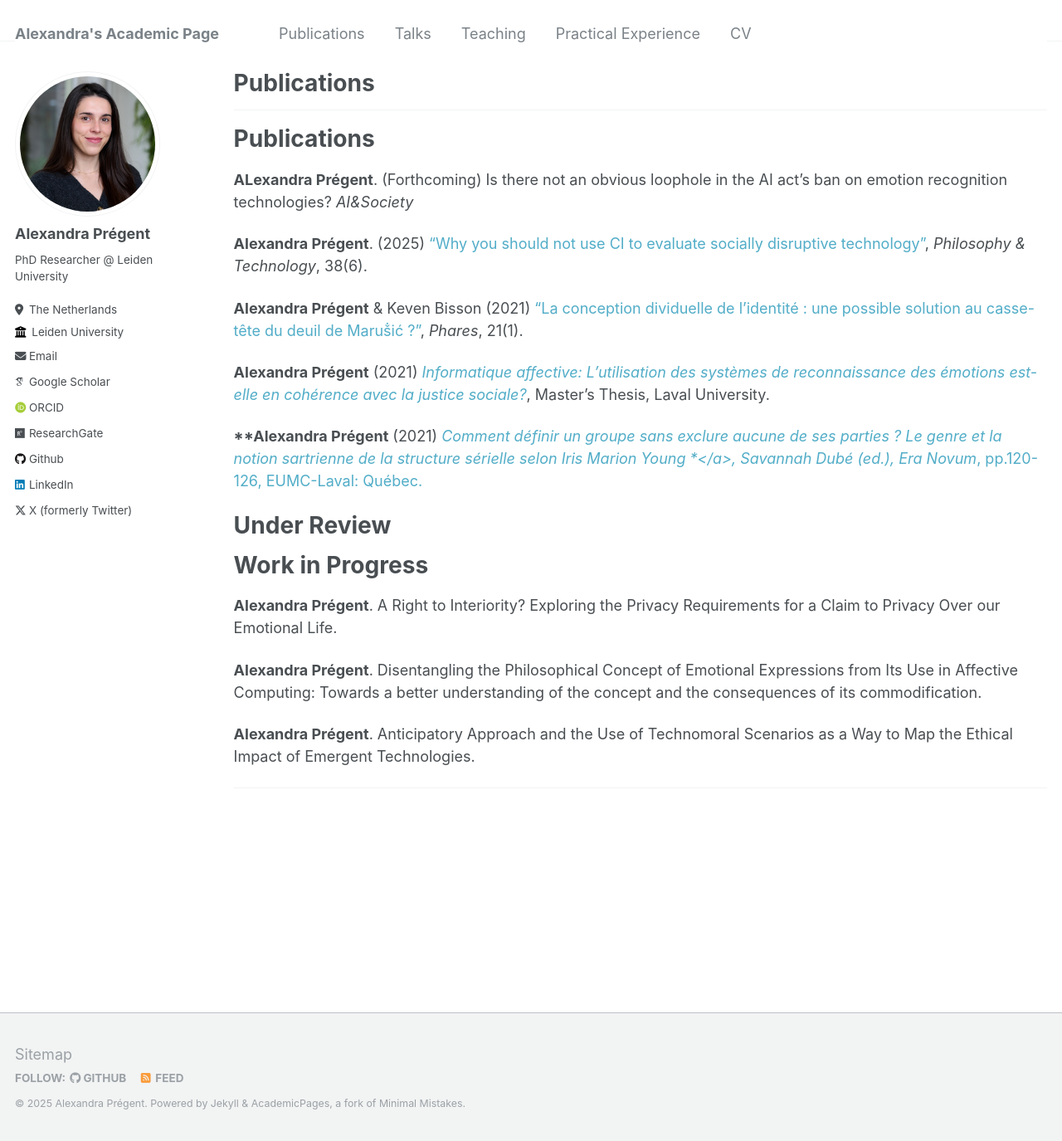
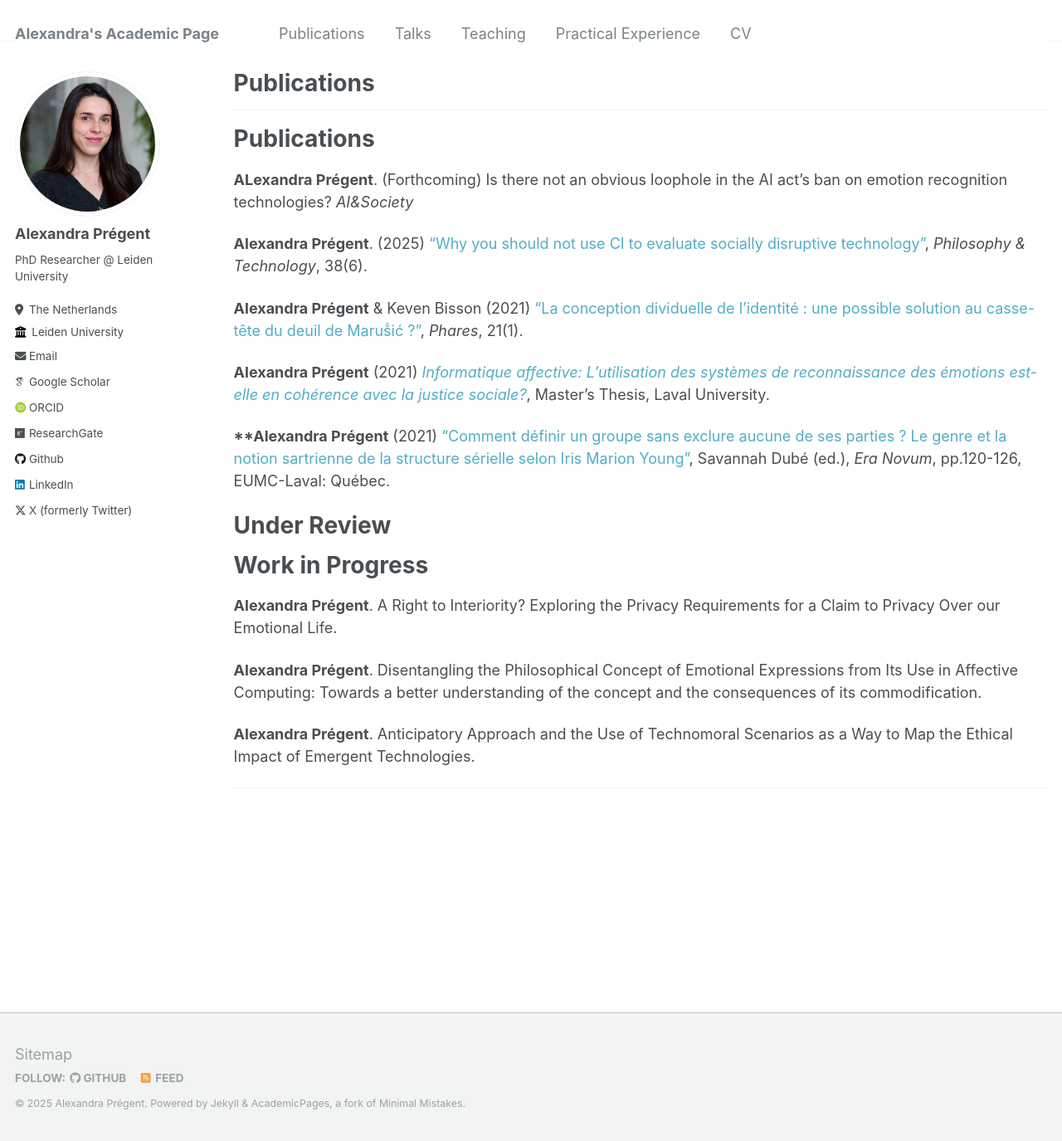
Before and after one commit to AlexandraPregent/AlexandraPregent.github.io, a Jekyll site: the page built from _pages/publications.md, in a window 1280 px wide and 1375 px high. Shown: the whole window at 83% size. Built offline with Jekyll 4.4.1, drawn with Linux system fonts in a browser that asks for light colours; some web fonts are replaced.

Commit message:
Update publications.md

```diff
--- a/_pages/publications.md
+++ b/_pages/publications.md
@@ -16,8 +16,7 @@ author_profile: true
 
 **Alexandra Prégent** (2021) <a href="https://philpapers.org/rec/PRGLCD" style="text-decoration:none">*Informatique affective: L’utilisation des systèmes de reconnaissance des émotions est-elle en cohérence avec la justice sociale?*</a>, Master’s Thesis, Laval University.
 
-****Alexandra Prégent** (2021) <a href="https://philpapers.org/rec/PRGCDU" style="text-decoration:none">*Comment définir un groupe sans exclure aucune de ses parties ? Le genre et la notion sartrienne de la structure sérielle selon Iris Marion Young
-*</a>, Savannah Dubé (ed.), Era Novum*, pp.120-126, EUMC-Laval: Québec.
+****Alexandra Prégent** (2021) <a href="https://philpapers.org/rec/PRGCDU" style="text-decoration:none">"Comment définir un groupe sans exclure aucune de ses parties ? Le genre et la notion sartrienne de la structure sérielle selon Iris Marion Young"</a>, Savannah Dubé (ed.), *Era Novum*, pp.120-126, EUMC-Laval: Québec.
 
 
 # Under Review
```
